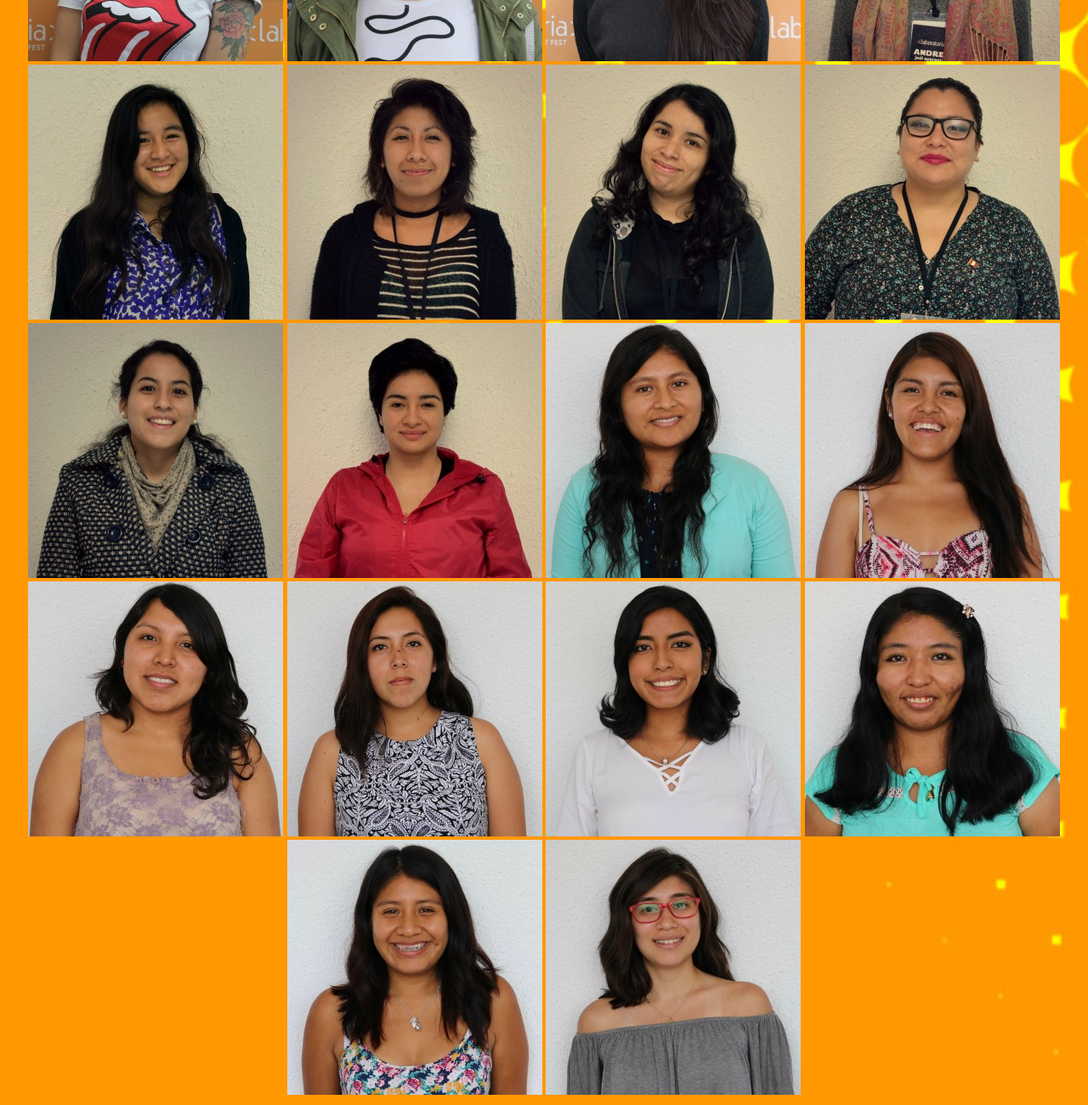
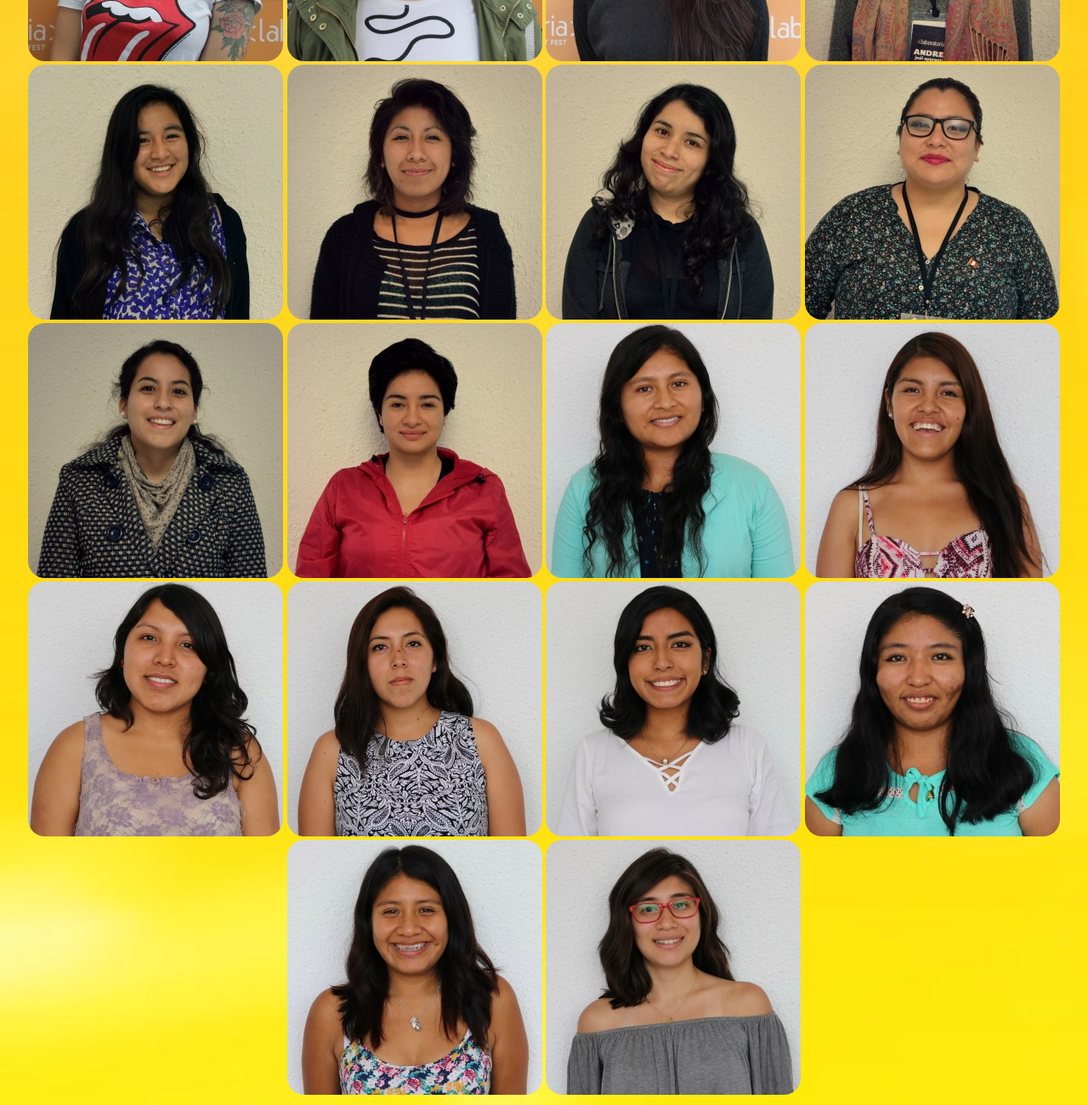
Before and after one commit to StephHiyagon/coders-laboratoria, a plain HTML site: page index.html in a window 1280 px wide. Shown: the part 641-1941 px from the top of the page at 85% size. Drawn offline with Linux system fonts and the light colour scheme.

Commit message:
css terminado

```diff
--- a/css/style.css
+++ b/css/style.css
@@ -1,5 +1,5 @@
 body {
-  background-image:url(../img/fondo2.jpg);
+  background-image:url(../img/fondo1.jpeg);
   background-repeat: no-repeat;
   background-position: 0 0;
   background-size: cover;
@@ -11,10 +11,42 @@ div {
   margin-bottom:10px;
 }
 
-select, option {
+select {
   cursor:pointer;
+  border-radius: 8px;
+  background-color:#ffd20c;
 }
 
 img {
+  cursor:pointer;
   margin:auto 0;
+  border-radius: 20px;
+	position: relative;
+	transition: 0.4s;
 }
+
+.nombre{
+  font-size: 30px;
+	opacity: 0;
+	color:#ffd20c;
+  -webkit-text-fill-color:#ffd20c;
+  -webkit-text-stroke-width: 1px;
+  -webkit-text-stroke-color: black;
+  margin-left: -19%;
+	margin-top: 19%;
+	position:absolute;
+	z-index: 3;
+	transition: 0.4s;
+}
+
+img:hover {
+  opacity: 0.7;
+}
+
+.box-image{
+	display: inline;
+}
+
+.box-image:hover .nombre{
+	opacity: 1;
+}
--- a/index.html
+++ b/index.html
@@ -18,28 +18,72 @@
     </select>
   </div>
   <section>
-    <img src="img/4-chile/anais-araya.jpg" alt="Anais" class="Chile1">
-    <img src="img/4-chile/andrea-miranda.jpg" alt="Andrea" class="Chile1">
-    <img src="img/4-chile/berenisse-rios.jpg" alt="Berenise" class="Chile1">
-    <img src="img/4-chile/caterina-da-silva.jpg" alt="Caterine" class="Chile1">
-    <img src="img/4-chile/daniela-sanchez.jpg" alt="Daniela" class="Chile1">
-    <img src="img/4-chile/francisca-ojeda.jpg" alt="Francisca" class="Chile1">
-    <img src="img/4-chile/katerine-sandoval.jpg" alt="Katherine" class="Chile1">
-    <img src="img/5-lima/andrea-cabrera.jpg" alt="Andrea" class="Lima1">
-    <img src="img/5-lima/ariadna-izaguirre.jpg" alt="Ariadna" class="Lima1">
-    <img src="img/5-lima/carito-juarez.jpg" alt="Carito" class="Lima1">
-    <img src="img/5-lima/cristy-castro.jpg" alt="Cristy" class="Lima1">
-    <img src="img/5-lima/karol-orrillo.jpg" alt="Karol" class="Lima1">
-    <img src="img/5-lima/paola-ortiz.jpg" alt="Paola" class="Lima1">
-    <img src="img/5-lima/teresa-lara.jpg" alt="Teresa" class="Lima1">
-    <img src="img/6-lima/arantza-burga.jpg" alt="Arantza" class="Lima2">
-    <img src="img/6-lima/elizabeth-condori.jpg" alt="Elizabeth" class="Lima2">
-    <img src="img/6-lima/grecia-rayme.jpg" alt="Grecia" class="Lima2">
-    <img src="img/6-lima/janine-vega.jpg" alt="Janine" class="Lima2">
-    <img src="img/6-lima/michelle-more.jpg" alt="Michelle" class="Lima2">
-    <img src="img/6-lima/mishel-velasquez.jpg" alt="Mishel" class="Lima2">
-    <img src="img/6-lima/rosario-felix.jpg" alt="Rosario" class="Lima2">
-    <img src="img/6-lima/daguiana-revoredo.jpg" alt="Daguiana" class="Lima2">
+    <div class="box-image">
+      <img src="img/4-chile/anais-araya.jpg" alt="Anais" class="Chile1"><span class="nombre">Anais Araya</span>
+    </div>
+    <div class="box-image">
+      <img src="img/4-chile/andrea-miranda.jpg" alt="Andrea" class="Chile1"> <span class="nombre">Andrea Miranda</span>
+    </div>
+    <div class="box-image">
+      <img src="img/4-chile/berenisse-rios.jpg" alt="Berenise" class="Chile1"> <span class="nombre">Berenisse Ríos</span>
+    </div>
+    <div class="box-image">
+      <img src="img/4-chile/caterina-da-silva.jpg" alt="Caterina" class="Chile1"> <span class="nombre">Caterina Da Silva</span>
+    </div>
+    <div class="box-image">
+      <img src="img/4-chile/daniela-sanchez.jpg" alt="Daniela" class="Chile1"> <span class="nombre">Daniela Sánchez</span>
+    </div>
+    <div class="box-image">
+      <img src="img/4-chile/francisca-ojeda.jpg" alt="Francisca" class="Chile1"> <span class="nombre">Francisca Ojeda</span>
+    </div>
+    <div class="box-image">
+      <img src="img/4-chile/katerine-sandoval.jpg" alt="Katherine" class="Chile1"> <span class="nombre">Katerine Sandoval</span>
+    </div>
+    <div class="box-image">
+      <img src="img/5-lima/andrea-cabrera.jpg" alt="Andrea" class="Lima1"> <span class="nombre">Andrea Cabrera</span>
+    </div>
+    <div class="box-image">
+      <img src="img/5-lima/ariadna-izaguirre.jpg" alt="Ariadna" class="Lima1"> <span class="nombre">Ariadna Izaguirre</span>
+    </div>
+    <div class="box-image">
+      <img src="img/5-lima/carito-juarez.jpg" alt="Carito" class="Lima1"> <span class="nombre">Carito Juarez</span>
+    </div>
+    <div class="box-image">
+      <img src="img/5-lima/cristy-castro.jpg" alt="Cristy" class="Lima1"> <span class="nombre">Cristy Castro</span>
+    </div>
+    <div class="box-image">
+      <img src="img/5-lima/karol-orrillo.jpg" alt="Karol" class="Lima1"> <span class="nombre">Karol Orrillo</span>
+    </div>
+    <div class="box-image">
+      <img src="img/5-lima/paola-ortiz.jpg" alt="Paola" class="Lima1"> <span class="nombre">Paola Ortiz</span>
+    </div>
+    <div class="box-image">
+      <img src="img/5-lima/teresa-lara.jpg" alt="Teresa" class="Lima1"> <span class="nombre">Teresa Lara</span>
+    </div>
+    <div class="box-image">
+      <img src="img/6-lima/arantza-burga.jpg" alt="Arantza" class="Lima2"> <span class="nombre">Arantza Burga</span>
+    </div>
+    <div class="box-image">
+      <img src="img/6-lima/elizabeth-condori.jpg" alt="Elizabeth" class="Lima2"> <span class="nombre">Elizabeth Condori</span>
+    </div>
+    <div class="box-image">
+      <img src="img/6-lima/grecia-rayme.jpg" alt="Grecia" class="Lima2"> <span class="nombre">Grecia Rayme</span>
+    </div>
+    <div class="box-image">
+      <img src="img/6-lima/janine-vega.jpg" alt="Janine" class="Lima2"> <span class="nombre">Janine Vega</span>
+    </div>
+    <div class="box-image">
+      <img src="img/6-lima/michelle-more.jpg" alt="Michelle" class="Lima2"> <span class="nombre">Michelle More</span>
+    </div>
+    <div class="box-image">
+      <img src="img/6-lima/mishel-velasquez.jpg" alt="Mishel" class="Lima2"> <span class="nombre">Mishel Velasquez</span>
+    </div>
+    <div class="box-image">
+      <img src="img/6-lima/rosario-felix.jpg" alt="Rosario" class="Lima2"> <span class="nombre">Rosario Felix</span>
+    </div>
+    <div class="box-image">
+      <img src="img/6-lima/daguiana-revoredo.jpg" alt="Daguiana" class="Lima2"> <span class="nombre">Daguiana Revoredo</span>
+    </div>
   </section>
     <script src="js/app.js" charset="utf-8"></script>
   </body>
```
Also changed, not shown: img/fondo1.jpeg (added).
